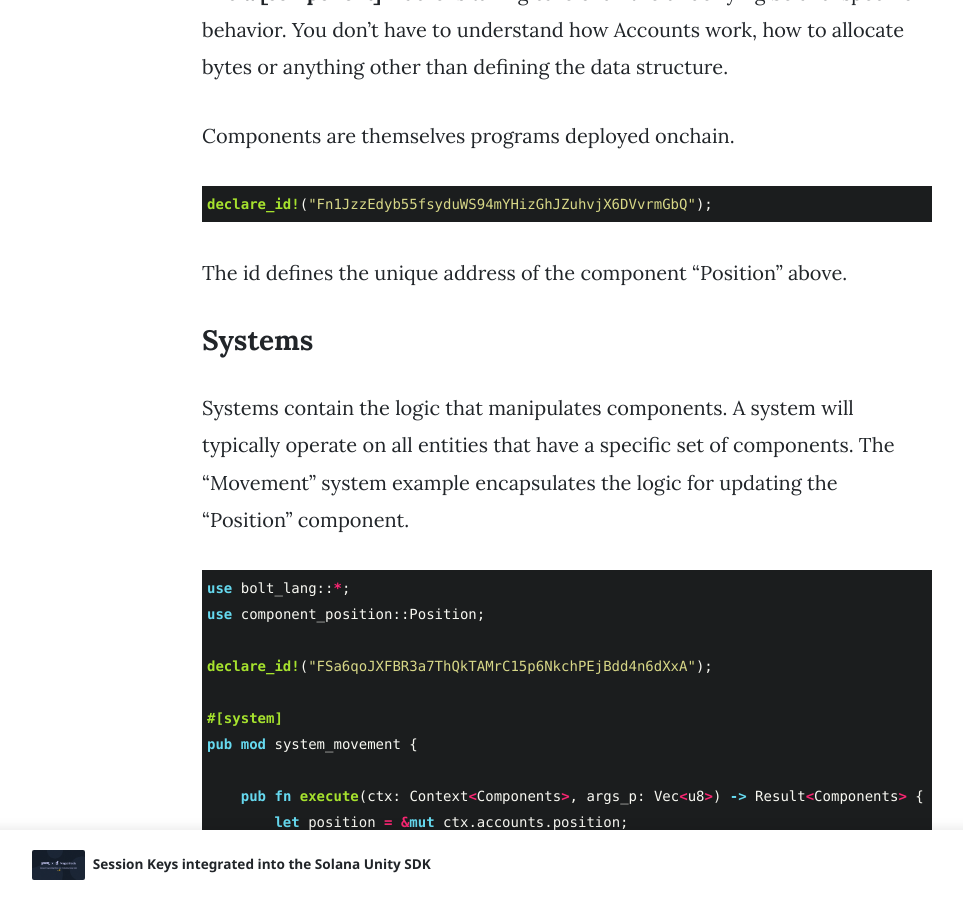
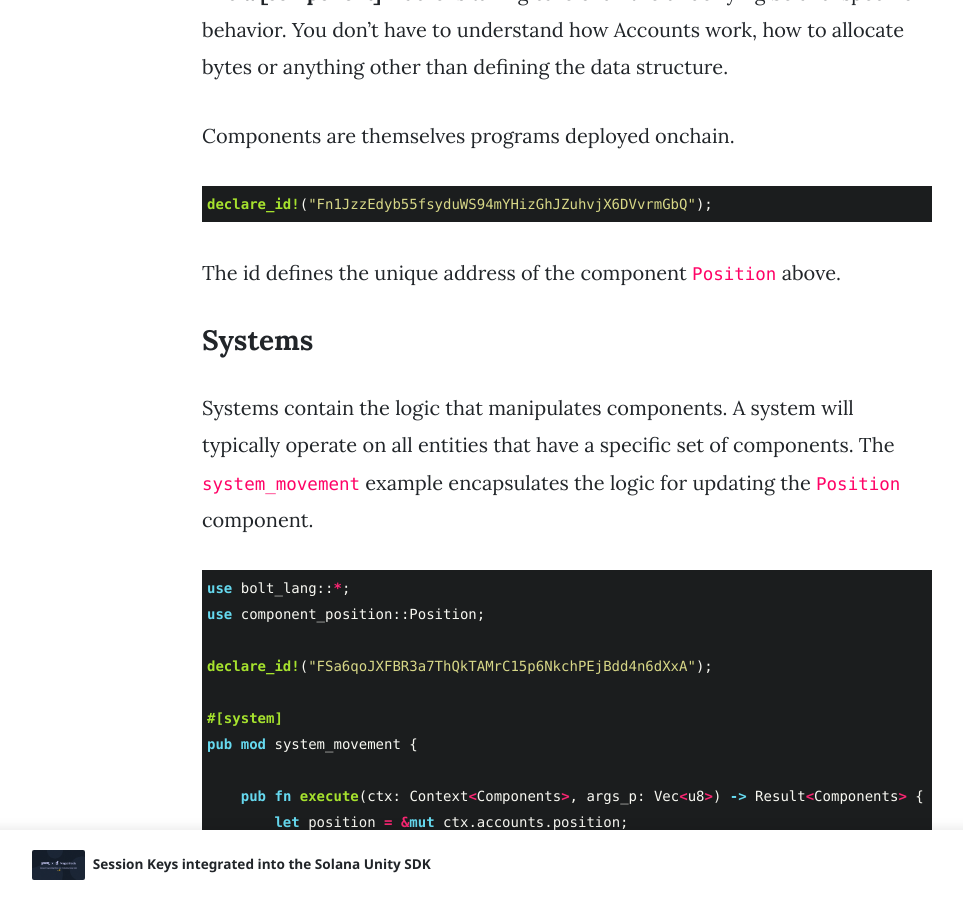
Before and after one commit to magicblock-labs/blog, a Jekyll site: the page built from _posts/2024-03-01-bolt-v0.1.md, in a window 1280 px wide and 900 px high, scrolled down 2682 px. Shown: the whole window, without its empty margins (73-1036 px from the left). Built offline with Jekyll 4.4.1, drawn with Linux system fonts in a browser that asks for light colours; nearby versions of some CDN libraries.

````diff
--- a/_posts/2024-03-01-bolt-v0.1.md
+++ b/_posts/2024-03-01-bolt-v0.1.md
@@ -66,11 +66,11 @@ Components are themselves programs deployed onchain.
 ```rust
 declare_id!("Fn1JzzEdyb55fsyduWS94mYHizGhJZuhvjX6DVvrmGbQ");
 ```
-The id defines the unique address of the component "Position" above.
+The id defines the unique address of the component `Position` above.
 
 ### Systems
 
-Systems contain the logic that manipulates components. A system will typically operate on all entities that have a specific set of components. The "Movement" system example encapsulates the logic for updating the "Position" component.
+Systems contain the logic that manipulates components. A system will typically operate on all entities that have a specific set of components. The `system_movement` example encapsulates the logic for updating the `Position` component.
 
 ```rust
 use bolt_lang::*;
````
